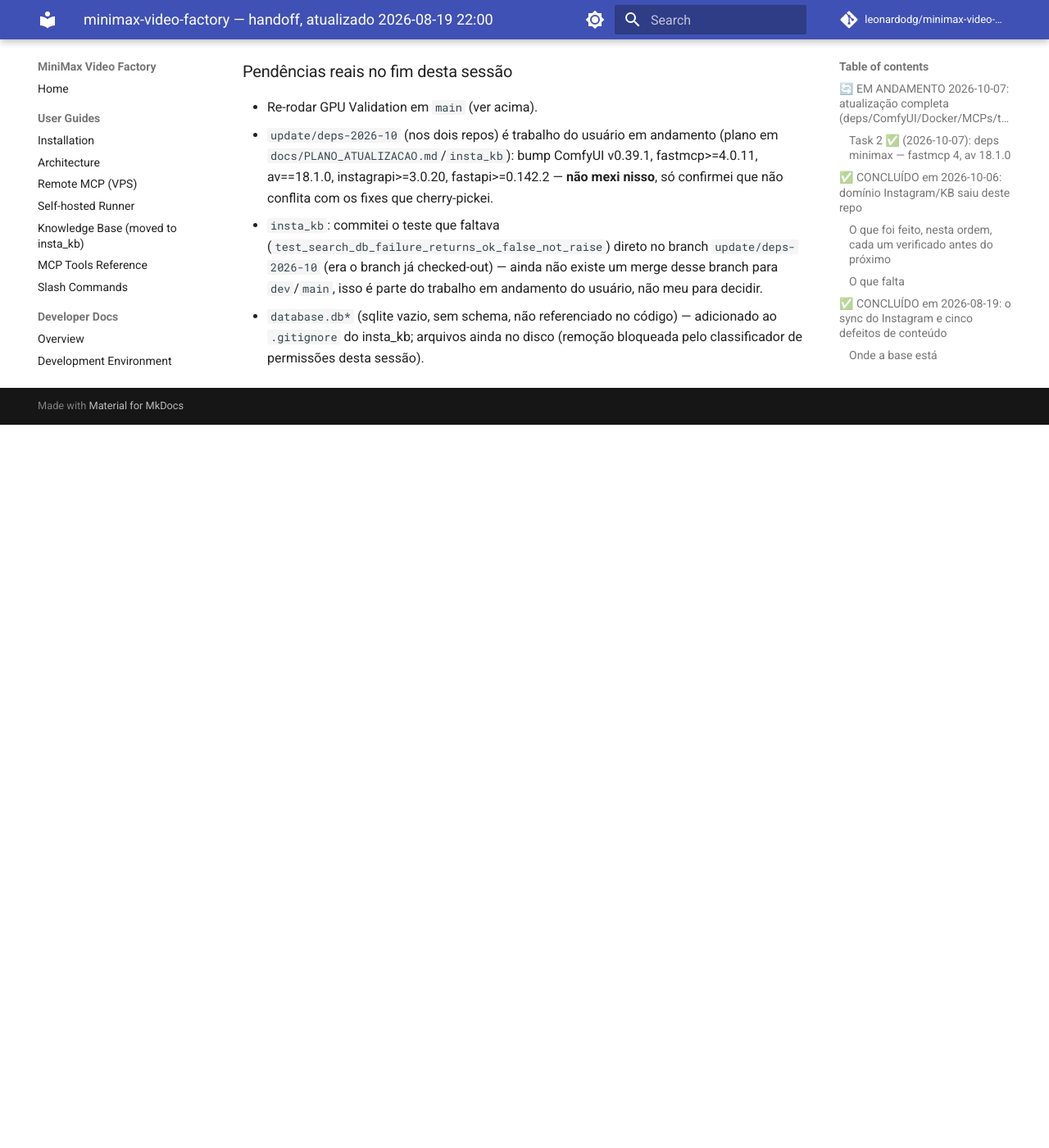
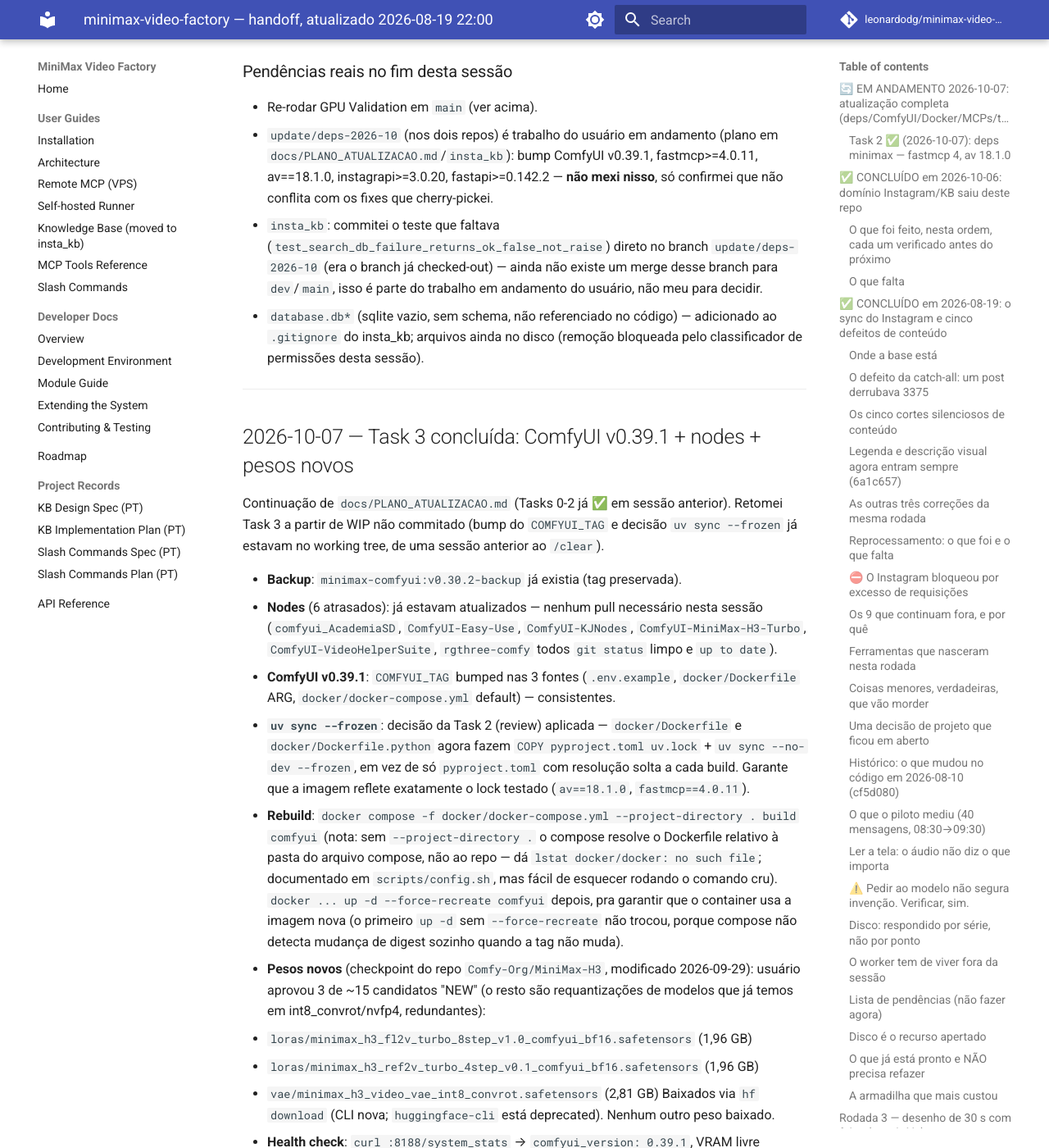
Before and after one commit to leonardodg/minimax-video-factory, an MkDocs documentation site: the page built from docs/HANDOFF.md, in a window 1280 px wide and 1400 px high, scrolled down 31334 px. Shown: the whole window at 82% size. Built offline with MkDocs 1.6.1 and Material for MkDocs 9.7.7, drawn with Linux system fonts in a browser that asks for light colours; comment, search, counter and statistics services are not loaded; before the commit the page ends 31852 px from its top, so only the background shows below that; some of the changed text lies outside the part shown.

Commit message:
docs(handoff): Task 3 concluída -- ComfyUI v0.39.1, nodes, 3 pesos novos, render validado

```diff
--- a/docs/HANDOFF.md
+++ b/docs/HANDOFF.md
@@ -1232,3 +1232,70 @@
 - `database.db*` (sqlite vazio, sem schema, não referenciado no código) —
   adicionado ao `.gitignore` do insta_kb; arquivos ainda no disco (remoção
   bloqueada pelo classificador de permissões desta sessão).
+
+---
+
+## 2026-10-07 — Task 3 concluída: ComfyUI v0.39.1 + nodes + pesos novos
+
+Continuação de `docs/PLANO_ATUALIZACAO.md` (Tasks 0-2 já ✅ em sessão
+anterior). Retomei Task 3 a partir de WIP não commitado (bump do
+`COMFYUI_TAG` e decisão `uv sync --frozen` já estavam no working tree,
+de uma sessão anterior ao `/clear`).
+
+- **Backup**: `minimax-comfyui:v0.30.2-backup` já existia (tag preservada).
+- **Nodes** (6 atrasados): já estavam atualizados — nenhum pull necessário
+  nesta sessão (`comfyui_AcademiaSD`, `ComfyUI-Easy-Use`, `ComfyUI-KJNodes`,
+  `ComfyUI-MiniMax-H3-Turbo`, `ComfyUI-VideoHelperSuite`, `rgthree-comfy`
+  todos `git status` limpo e `up to date`).
+- **ComfyUI v0.39.1**: `COMFYUI_TAG` bumped nas 3 fontes
+  (`.env.example`, `docker/Dockerfile` ARG, `docker/docker-compose.yml`
+  default) — consistentes.
+- **`uv sync --frozen`**: decisão da Task 2 (review) aplicada — `docker/Dockerfile`
+  e `docker/Dockerfile.python` agora fazem `COPY pyproject.toml uv.lock` +
+  `uv sync --no-dev --frozen`, em vez de só `pyproject.toml` com resolução
+  solta a cada build. Garante que a imagem reflete exatamente o lock
+  testado (`av==18.1.0`, `fastmcp==4.0.11`).
+- **Rebuild**: `docker compose -f docker/docker-compose.yml --project-directory .
+  build comfyui` (nota: sem `--project-directory .` o compose resolve o
+  Dockerfile relativo à pasta do arquivo compose, não ao repo — dá
+  `lstat docker/docker: no such file`; documentado em `scripts/config.sh`,
+  mas fácil de esquecer rodando o comando cru). `docker ... up -d
+  --force-recreate comfyui` depois, pra garantir que o container usa a
+  imagem nova (o primeiro `up -d` sem `--force-recreate` não trocou,
+  porque compose não detecta mudança de digest sozinho quando a tag não
+  muda).
+- **Pesos novos** (checkpoint do repo `Comfy-Org/MiniMax-H3`, modificado
+  2026-09-29): usuário aprovou 3 de ~15 candidatos "NEW" (o resto são
+  requantizações de modelos que já temos em int8_convrot/nvfp4, redundantes):
+  - `loras/minimax_h3_fl2v_turbo_8step_v1.0_comfyui_bf16.safetensors` (1,96 GB)
+  - `loras/minimax_h3_ref2v_turbo_4step_v0.1_comfyui_bf16.safetensors` (1,96 GB)
+  - `vae/minimax_h3_video_vae_int8_convrot.safetensors` (2,81 GB)
+  Baixados via `hf download` (CLI nova; `huggingface-cli` está deprecated).
+  Nenhum outro peso baixado.
+- **Health check**: `curl :8188/system_stats` → `comfyui_version: 0.39.1`,
+  VRAM livre 11,8/12,4 GB pós-recreate (limpo). `curl :8188/models/vae`
+  confirma os 3 arquivos novos visíveis pelo ComfyUI via bind-mount.
+  ⚠️ A tool MCP `health_check()` (instância `minimax-video-factory-uv`,
+  processo stdio de sessão anterior) reportou `models: present=false` pra
+  tudo — **falso negativo de processo stale**, não do código: testado
+  isoladamente com `uv run python` que `MODELS_DIR` resolve certo
+  (`/home/leodg/minimax/models`) e os arquivos existem. A instância MCP
+  antiga está com env/estado desatualizado — resolve sozinho na Task 5
+  (reload do OpenCode). Não bloqueou o render.
+- **Render de validação** (Step 8): turbo, seed 42, 512×320, 5 s —
+  `prompt_id d09d0b64`, sucesso, `output/validation/task3_turbo_00001_.mp4`
+  (1,08 MB, h264 + aac estéreo 2ch, 5,167 s). Frame extraído em 2,5s:
+  composição coerente (raposa em floresta, luz entre as árvores), sem
+  manchas de cor visíveis. Avaliação completa (olhar o clipe inteiro)
+  ainda é do usuário — só a amostra de 1 frame foi conferida aqui.
+- **Commit**: `ae944c1` (`build(docker): ComfyUI v0.39.1 + uv sync --frozen
+  nas imagens MCP`). Code review disparado (subagent em background,
+  resultado ainda pendente no momento deste commit do HANDOFF).
+- **Rollback**: não necessário — tudo passou. Se precisar:
+  `COMFY_IMAGE=minimax-comfyui:v0.30.2-backup` no `.env` + `up -d` sem
+  rebuild.
+
+### Pendências da Task 3
+
+- Resultado do code review do commit `ae944c1` (em andamento).
+- Visual completo do clipe de validação — só 1 frame foi olhado aqui.
```
Also changed, not shown: docs/PLANO_ATUALIZACAO.md (+1 -1 lines).
